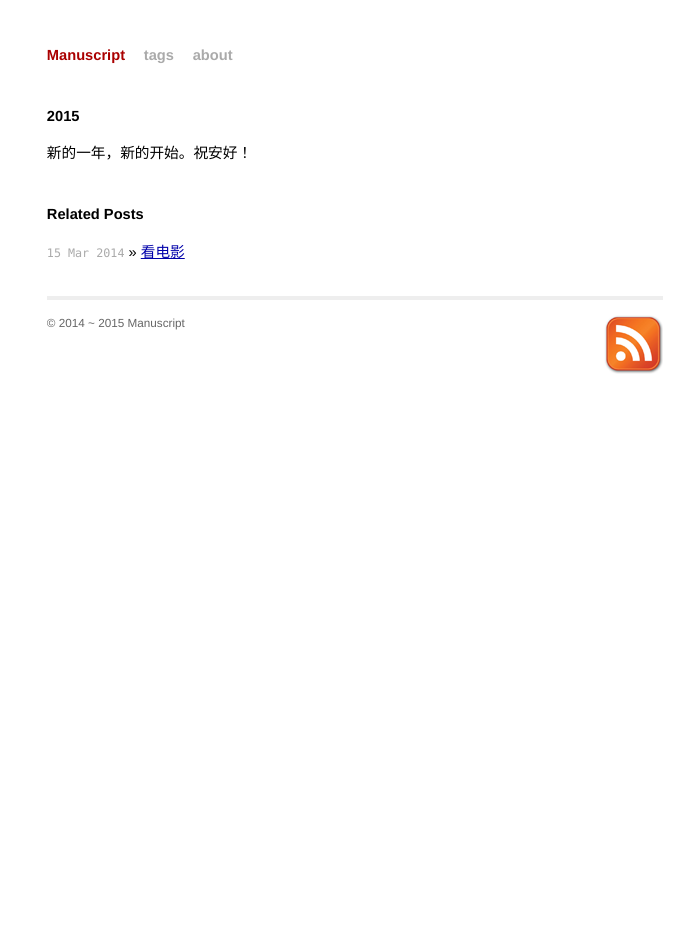
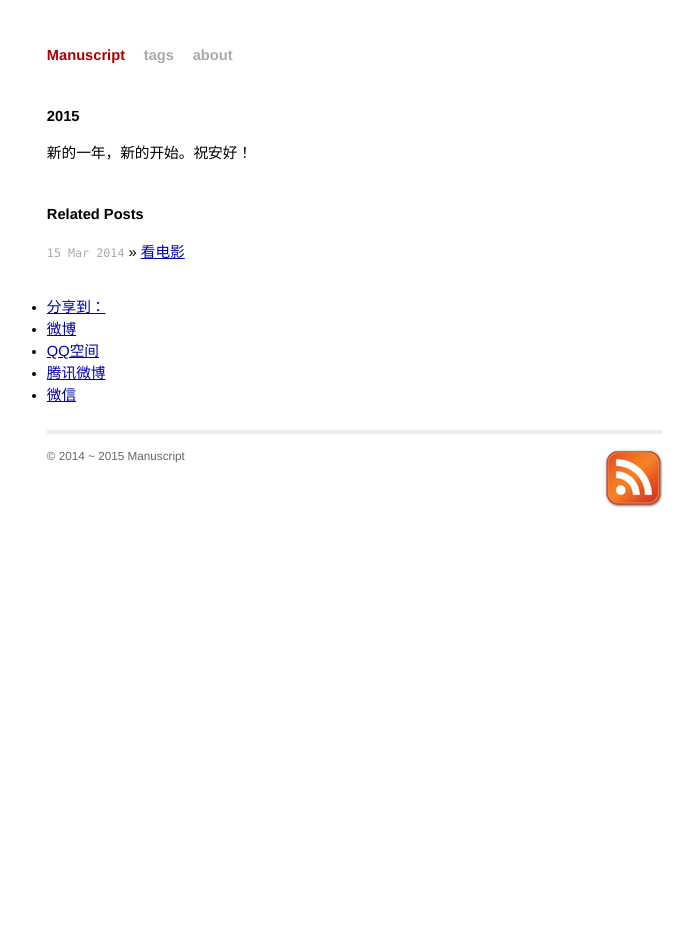
Before and after one commit to noobfish/noobfish.github.io, a Jekyll site: the page built from _posts/2015-01-01-2015.md, in a window 1280 px wide. Shown: the whole page, without its empty margins (285-979 px from the left). Built offline with Jekyll 4.4.1, drawn with Linux system fonts in a browser that asks for light colours; Markdown is read by kramdown in place of the engine named in the settings; comment, search, counter and statistics services are not loaded.

Commit message:
Update post.html

```diff
--- a/_layouts/post.html
+++ b/_layouts/post.html
@@ -14,9 +14,24 @@
   </ul>
 </div>
 
+<div class="ds-share" data-thread-key="{{ page.id }}" data-title="{{ page.title }}" data-images="此处请替换为分享时显示的图片的链接地址" data-content="此处请替换为分享时显示的内容" data-url="xn--37qv0we67a.xn--fiqs8s{{ page.url }}">
+    <div class="ds-share-inline">
+      <ul  class="ds-share-icons-">
+
+      	<li data-toggle="ds-share-icons-more"><a class="ds-more" href="javascript:void(0);">分享到：</a></li>
+        <li><a class="ds-weibo" href="javascript:void(0);" data-service="weibo">微博</a></li>
+        <li><a class="ds-qzone" href="javascript:void(0);" data-service="qzone">QQ空间</a></li>
+        <li><a class="ds-qqt" href="javascript:void(0);" data-service="qqt">腾讯微博</a></li>
+        <li><a class="ds-wechat" href="javascript:void(0);" data-service="wechat">微信</a></li>
+
+      </ul>
+      <div class="ds-share-icons-more">
+      </div>
+    </div>
+ </div>
 
 <!-- 多说评论框 start -->
-	<div class="ds-thread" data-thread-key="{{ page.id }}" data-title="{{ page.title }}" data-url="xn--37qv0we67a.xn--fiqs8s{{ page.url }}"></div>
+	<div class="ds-thread" data-thread-key="{{ page.id }}" data-title="" data-url="xn--37qv0we67a.xn--fiqs8s{{ page.url }}"></div>
 <!-- 多说评论框 end -->
 
 <!-- 多说公共JS代码 start (一个网页只需插入一次) -->
```
